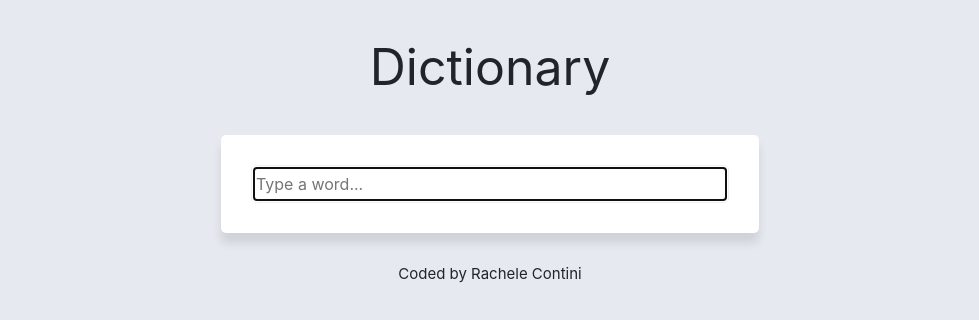
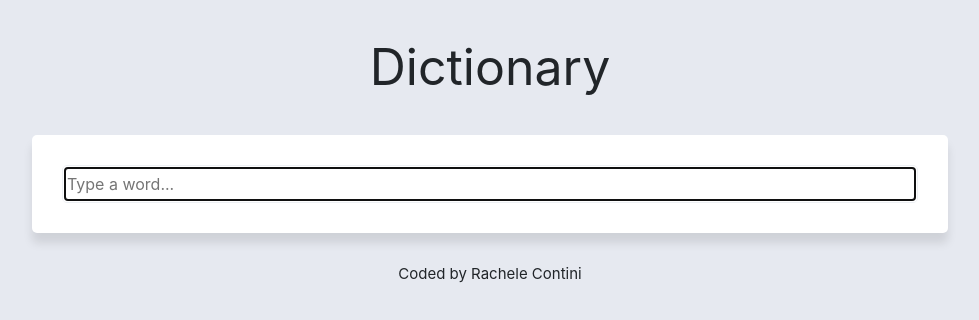
Before and after one commit to rcontini/Dictionary-Project-React, a React (Create React App) app: page / in a window 1280 px wide. Shown: the top 320 px of the page, without its empty margins (150-1129 px from the left). Built offline with nearby package versions, Linux system fonts and the light colour scheme.

Commit message:
styling edits

```diff
--- a/src/App.css
+++ b/src/App.css
@@ -1,5 +1,9 @@
 body {
   background: #e6e9f0;
+}
+.App {
+  max-width: 960px;
+  margin: 0 auto;
 }
 
 .App-header {
--- a/src/Dictionary.css
+++ b/src/Dictionary.css
@@ -1,9 +1,3 @@
-.dictionary {
-  max-width: 50%;
-  border-radius: 10px;
-  display: block;
-  margin: 0 auto;
-}
 .dictionary section {
   background: white;
   padding: 30px;
--- a/src/Phonetic.css
+++ b/src/Phonetic.css
@@ -1,5 +1,6 @@
 .Phonetic {
   margin-bottom: 30px;
+  margin-top: 30px;
 }
 .Phonetic a {
   color: black;
```
Also changed, not shown: src/index.js (+6 -6 lines).
